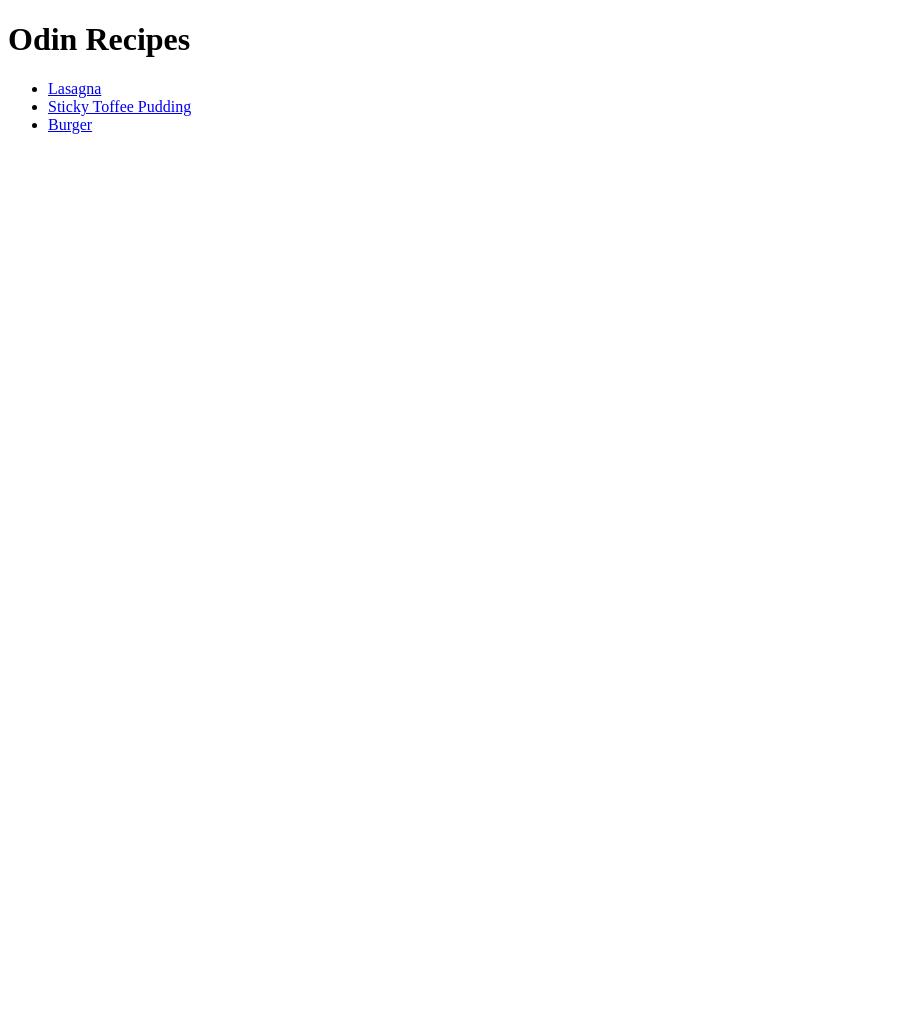
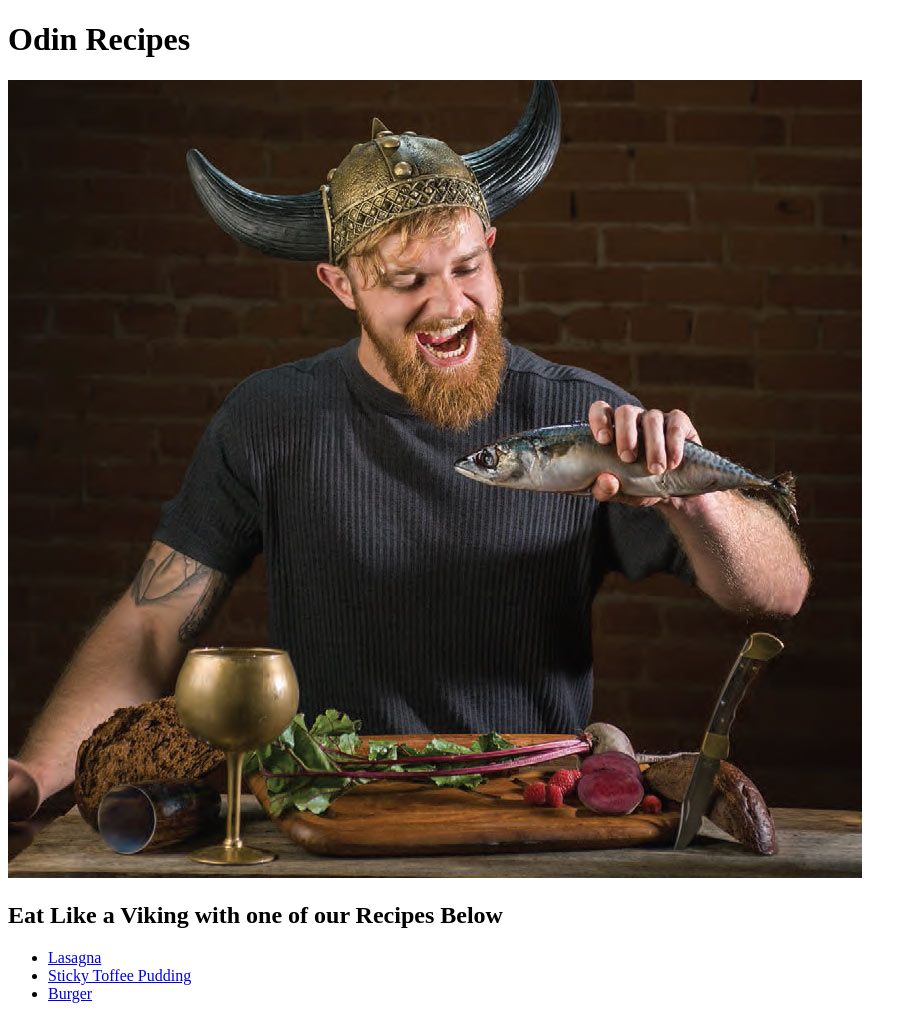
Before and after one commit to userfriendlyotter/odin-recipes, a plain HTML site: page index.html in a window 1280 px wide. Shown: the whole page, without its empty margins (0-917 px from the left). Before the commit the page ends 800 px from the top, so only its background shows below. Drawn offline with Linux system fonts and the light colour scheme.

Commit message:
Add viking img, Add heading and img to index

```diff
--- a/index.html
+++ b/index.html
@@ -9,6 +9,10 @@
   <body>
     <h1>Odin Recipes</h1>
 
+    <img src="recipes/img/viking.jpg" alt="Viking eating">
+
+    <h2>Eat Like a Viking with one of our Recipes Below</h2>
+
     <ul>
       <li><a href="recipes/lasagna.html">Lasagna</a></li>
       <li><a href="recipes/stp.html">Sticky Toffee Pudding</a></li>
```
Also changed, not shown: recipes/img/viking.jpg (added).
